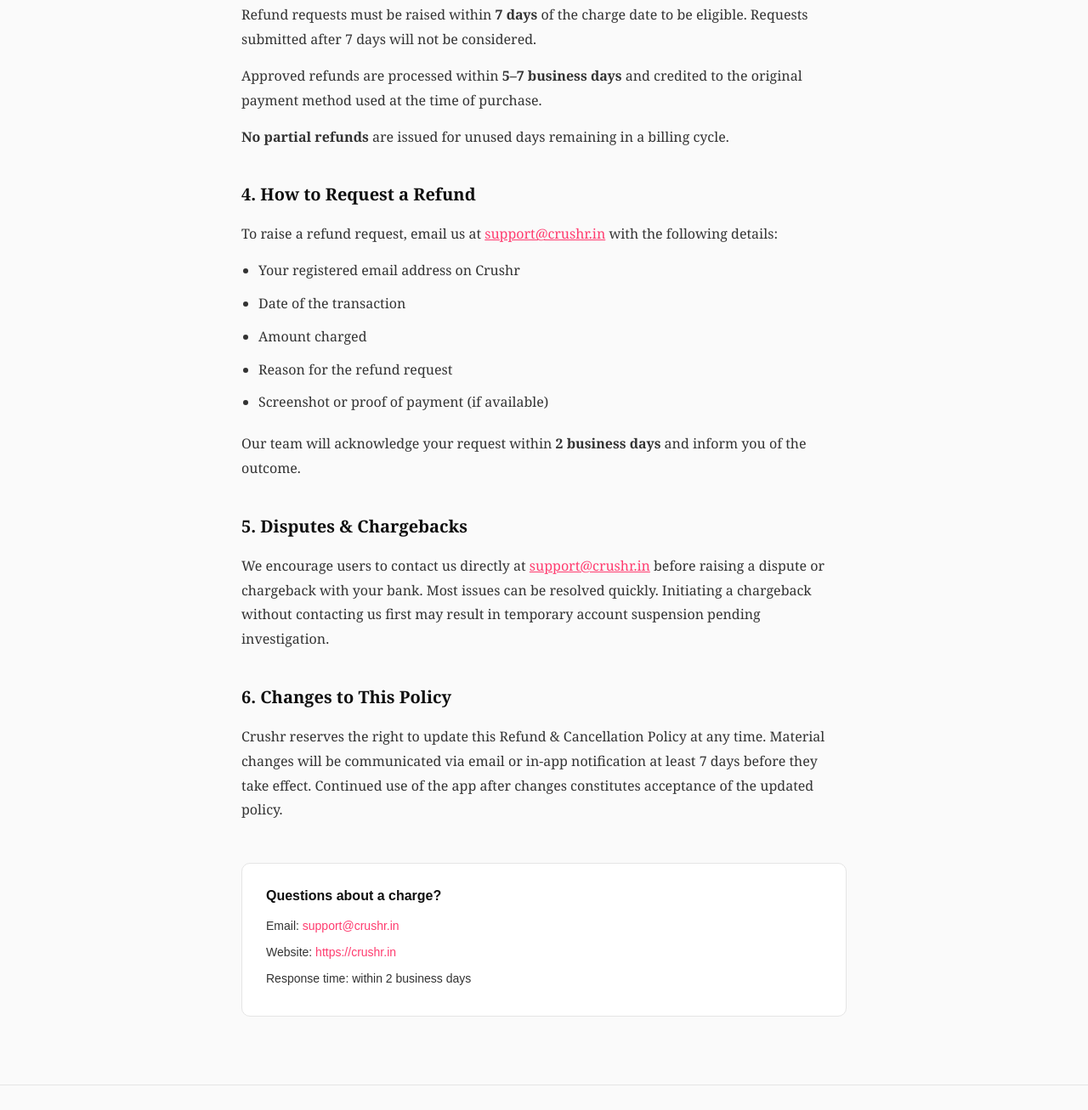
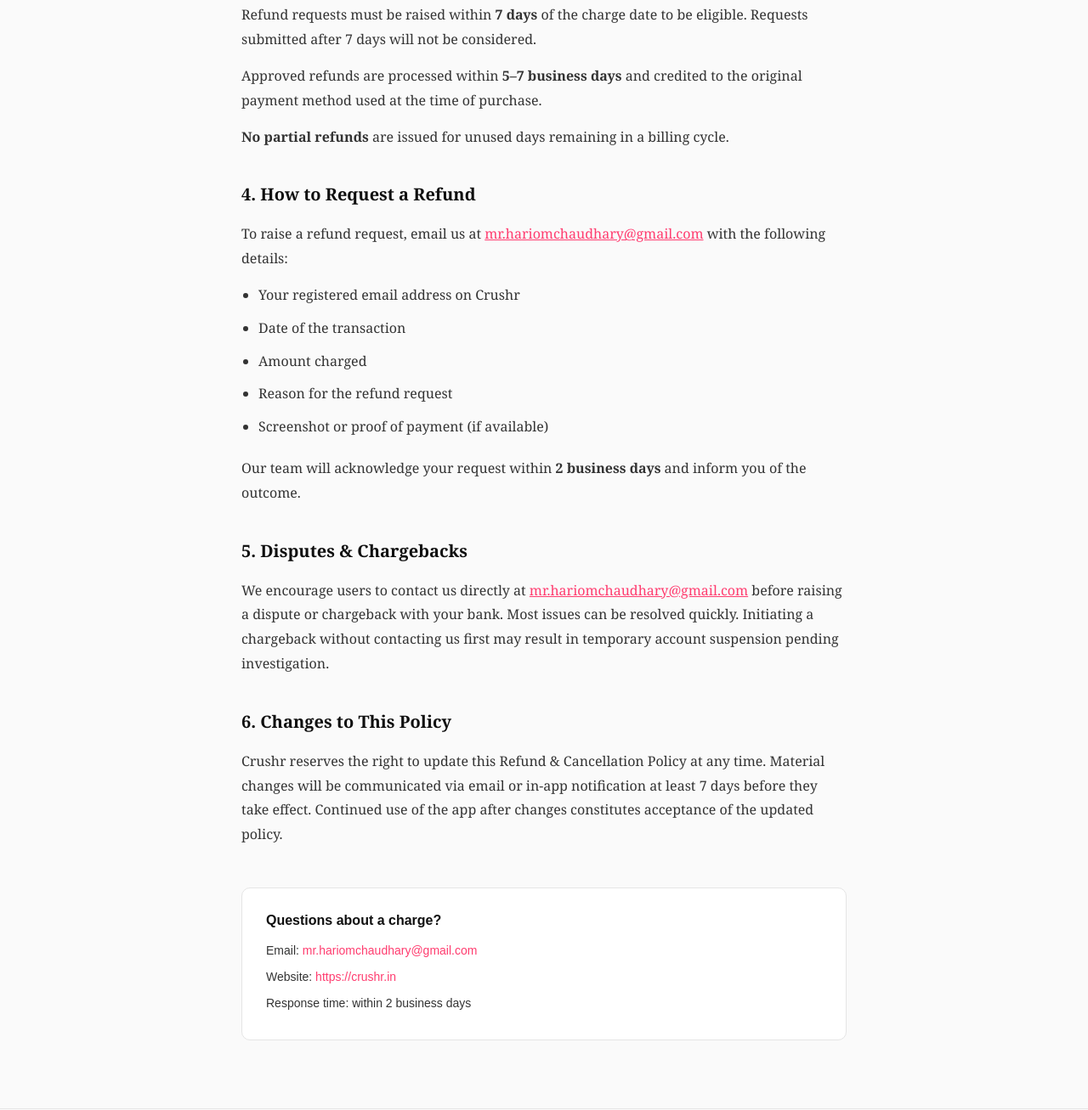
Before and after one commit to mr-hariom-chaudhary/crushr-legal, a plain HTML site: page refund-policy/index.html in a window 1280 px wide. Shown: the part 1330-2637 px from the top of the page at 85% size. Drawn offline with Linux system fonts and the light colour scheme.

Commit message:
Update contact email for refund requests

```diff
--- a/refund-policy/index.html
+++ b/refund-policy/index.html
@@ -282,7 +282,7 @@
   <p><strong>No partial refunds</strong> are issued for unused days remaining in a billing cycle.</p>
 
   <h2>4. How to Request a Refund</h2>
-  <p>To raise a refund request, email us at <a href="mailto:support@crushr.in" style="color:#FF3C6F">support@crushr.in</a> with the following details:</p>
+  <p>To raise a refund request, email us at <a href="mailto:mr.hariomchaudhary@gmail.com" style="color:#FF3C6F">mr.hariomchaudhary@gmail.com</a> with the following details:</p>
   <ul>
     <li>Your registered email address on Crushr</li>
     <li>Date of the transaction</li>
@@ -293,14 +293,14 @@
   <p>Our team will acknowledge your request within <strong>2 business days</strong> and inform you of the outcome.</p>
 
   <h2>5. Disputes &amp; Chargebacks</h2>
-  <p>We encourage users to contact us directly at <a href="mailto:support@crushr.in" style="color:#FF3C6F">support@crushr.in</a> before raising a dispute or chargeback with your bank. Most issues can be resolved quickly. Initiating a chargeback without contacting us first may result in temporary account suspension pending investigation.</p>
+  <p>We encourage users to contact us directly at <a href="mailto:mr.hariomchaudhary@gmail.com" style="color:#FF3C6F">mr.hariomchaudhary@gmail.com</a> before raising a dispute or chargeback with your bank. Most issues can be resolved quickly. Initiating a chargeback without contacting us first may result in temporary account suspension pending investigation.</p>
 
   <h2>6. Changes to This Policy</h2>
   <p>Crushr reserves the right to update this Refund &amp; Cancellation Policy at any time. Material changes will be communicated via email or in-app notification at least 7 days before they take effect. Continued use of the app after changes constitutes acceptance of the updated policy.</p>
 
   <div class="contact-box">
     <h3>Questions about a charge?</h3>
-    <p>Email: <a href="mailto:support@crushr.in">support@crushr.in</a></p>
+    <p>Email: <a href="mailto:mr.hariomchaudhary@gmail.com">mr.hariomchaudhary@gmail.com</a></p>
     <p>Website: <a href="https://crushr.in">https://crushr.in</a></p>
     <p>Response time: within 2 business days</p>
   </div>
```
